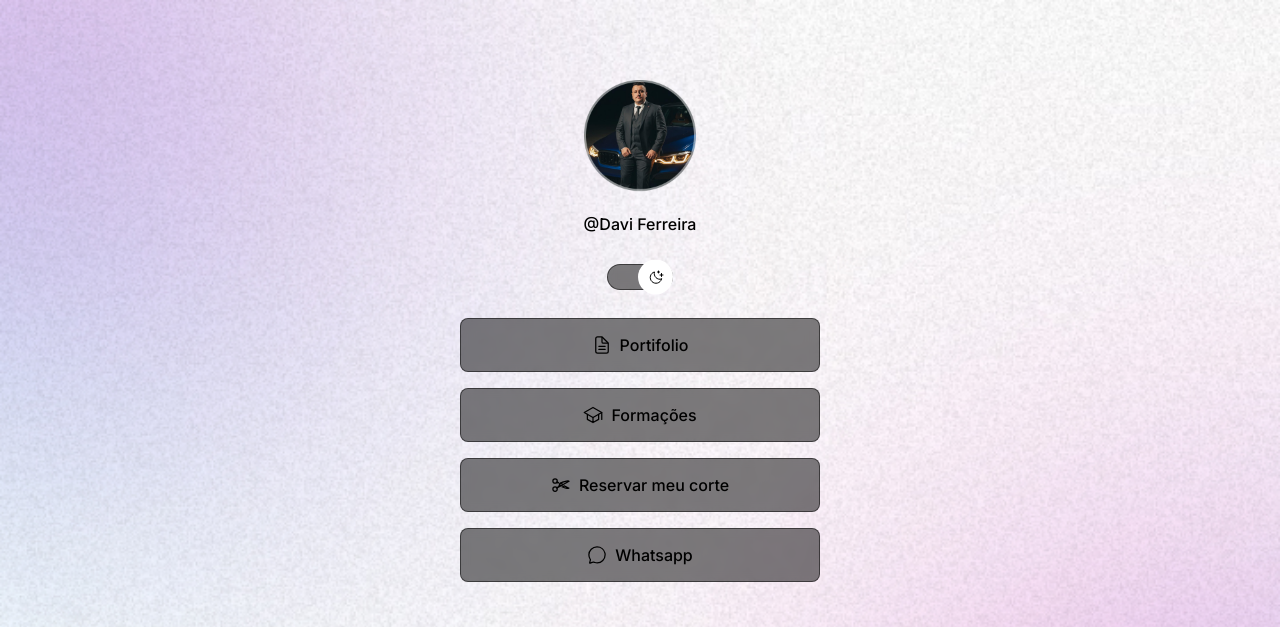
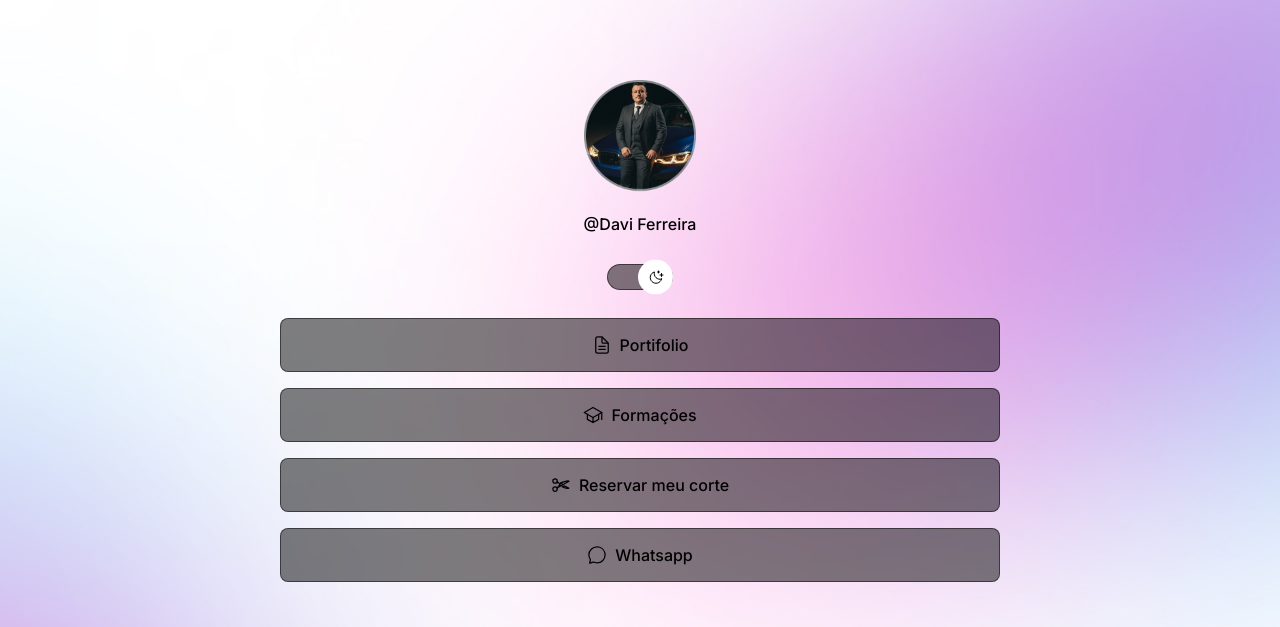
Before and after one commit to supremoxxt/Portifolio, a plain HTML site: page index.html in a window 1280 px wide. Shown: the top 627 px of the page. Drawn offline with nearby package versions, Linux system fonts and the light colour scheme.

Commit message:
change background based on media queries

```diff
--- a/style.css
+++ b/style.css
@@ -28,6 +28,7 @@ body {
   background-repeat: no-repeat;
   background-position: top center;
   background-size: cover;
+  height: 100vh;
 }
 
 body * {
@@ -152,3 +153,15 @@ footer {
   font-size: 14px;
   /* color: white; */
 }
+
+@media (min-width: 700px) {
+  :root {
+    --bg-url: url(./assets/bg-desktop.jpg);
+  }
+  .light {
+    --bg-url: url(./assets/bg-desktop-light.jpg);
+  }
+  #container {
+    width: 720px;
+  }
+}
```
